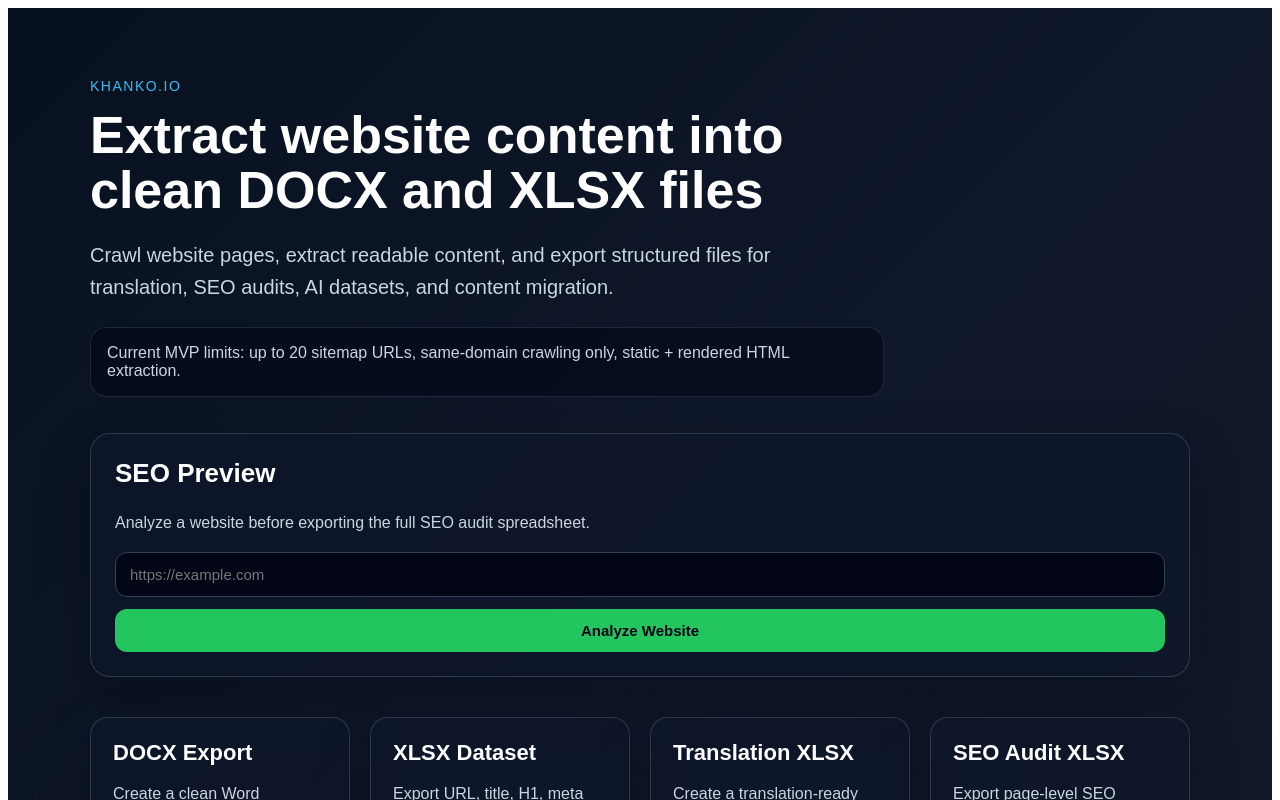
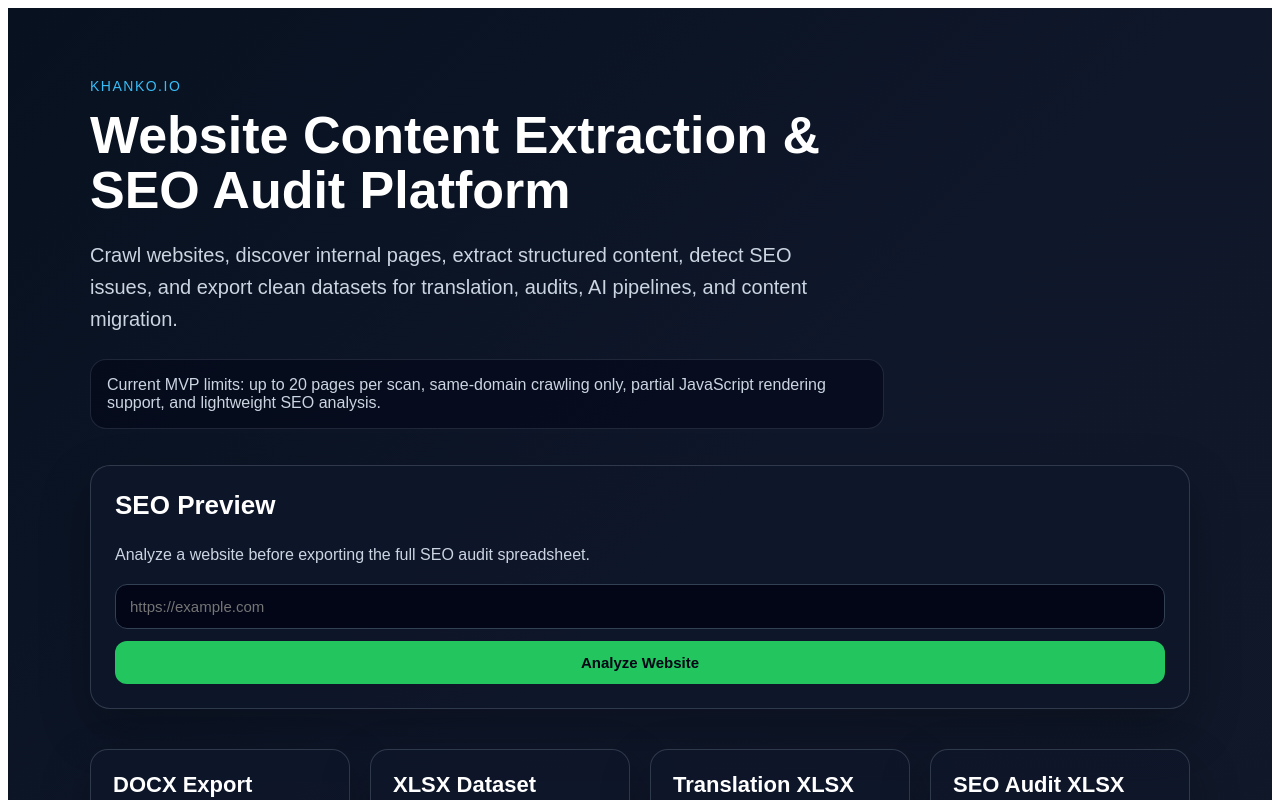
Before and after one commit to KhankoYordanov/khanko-io, a Next.js app: page / in a window 1280 px wide. Shown: the top 800 px of the page. Built offline with nearby package versions, Linux system fonts and the light colour scheme.

Commit message:
Update page.tsx

```diff
--- a/app/page.tsx
+++ b/app/page.tsx
@@ -123,7 +123,7 @@ export default function HomePage() {
             maxWidth: 820,
           }}
         >
-          Extract website content into clean DOCX and XLSX files
+          Website Content Extraction & SEO Audit Platform
         </h1>
 
         <p
@@ -135,9 +135,9 @@ export default function HomePage() {
             marginTop: 22,
           }}
         >
-          Crawl website pages, extract readable content, and export
-          structured files for translation, SEO audits, AI datasets,
-          and content migration.
+          Crawl websites, discover internal pages, extract structured
+          content, detect SEO issues, and export clean datasets for
+          translation, audits, AI pipelines, and content migration.
         </p>
 
         <div
@@ -151,8 +151,9 @@ export default function HomePage() {
             maxWidth: 760,
           }}
         >
-          Current MVP limits: up to 20 sitemap URLs, same-domain
-          crawling only, static + rendered HTML extraction.
+         Current MVP limits: up to 20 pages per scan, same-domain
+         crawling only, partial JavaScript rendering support, and
+         lightweight SEO analysis.
         </div>
 
         <section
```
